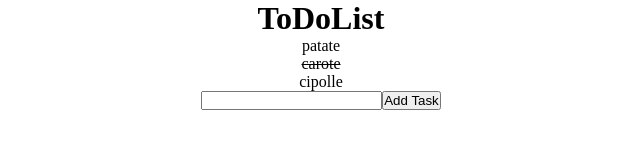
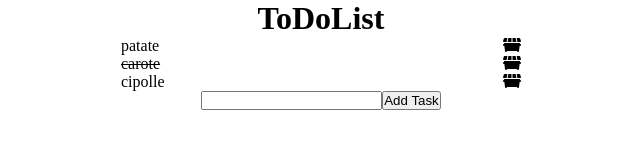
Before and after one commit to CodeYouness/vue-todolist, a plain HTML site: page index.html in a window 1280 px wide. Shown: the whole page, without its empty margins (319-959 px from the left). Drawn offline with nearby package versions, Linux system fonts and the light colour scheme.

Commit message:
added trashbin icon

```diff
--- a/css/style.css
+++ b/css/style.css
@@ -11,3 +11,14 @@
 .line {
     text-decoration: line-through;
 }
+
+li {
+    display: flex;
+    justify-content: space-between;
+    max-width: 400px;
+    margin: 0 auto;
+}
+
+i:hover {
+    color: red;
+}
--- a/index.html
+++ b/index.html
@@ -4,6 +4,9 @@
 <head>
     <meta charset="UTF-8">
     <meta name="viewport" content="width=device-width, initial-scale=1.0">
+    <link rel="stylesheet" href="https://cdnjs.cloudflare.com/ajax/libs/font-awesome/6.5.2/css/all.min.css"
+        integrity="sha512-SnH5WK+bZxgPHs44uWIX+LLJAJ9/2PkPKZ5QiAj6Ta86w+fsb2TkcmfRyVX3pBnMFcV7oQPJkl9QevSCWr3W6A=="
+        crossorigin="anonymous" referrerpolicy="no-referrer" />
     <link rel="stylesheet" href="./css/style.css">
     <title>ToDoList</title>
 </head>
@@ -17,9 +20,10 @@
         <main>
             <div class="list">
                 <ul class="todolist center">
-                    <li class="list-item" v-for="(item,index) in todolist" :key="index"
-                        :class="(item.done==true) ? 'line': '' " @click="lineToggle(index)">
-                        {{item.content}}
+                    <li class="list-item" v-for="(item,index) in todolist" :key="index">
+                        <span :class="(item.done==true) ? 'line': '' "
+                            @click="lineToggle(index)">{{item.content}}</span>
+                        <i class="fa-solid fa-dumpster"></i>
                     </li>
                 </ul>
             </div>
```
